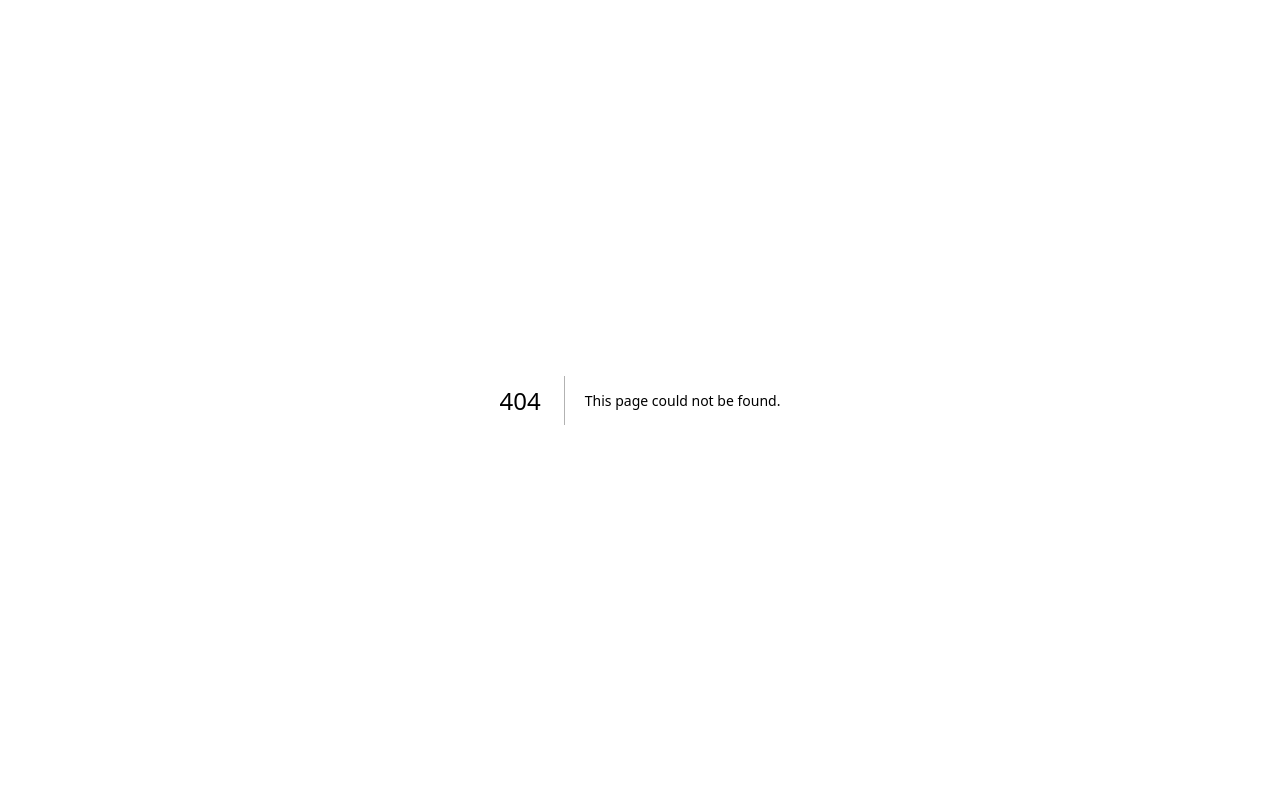
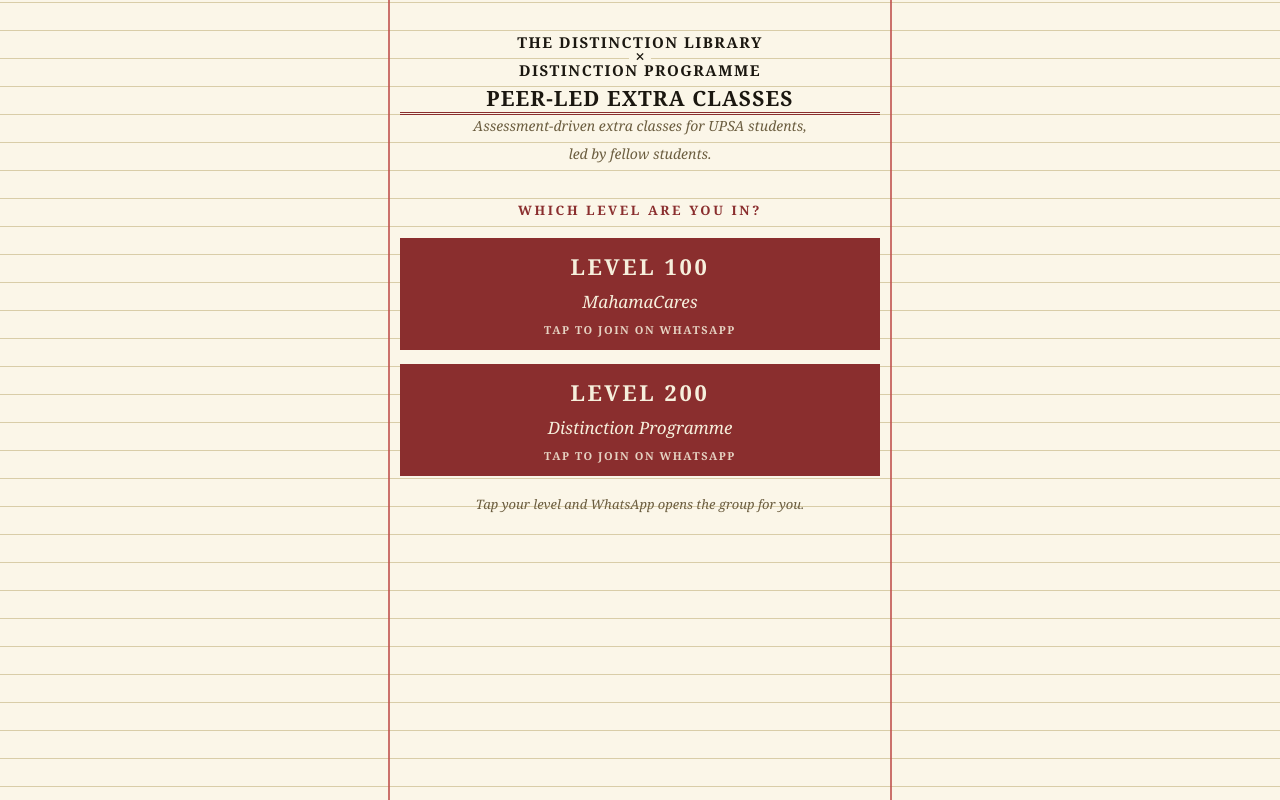
Before and after one commit to johnadamsmahama/distinction-library, a Next.js app: page /join in a window 1280 px wide. Before the commit this address had no page. Built offline with nearby package versions, Linux system fonts and the light colour scheme; a web font is replaced by a local one.

Commit message:
Create page.tsx

```diff
--- /dev/null
+++ b/app/join/page.tsx
@@ -0,0 +1,82 @@
+import type { Metadata } from 'next';
+
+export const metadata: Metadata = {
+  title: 'Join the Distinction Programme',
+  description: 'Peer-led, assessment-driven extra classes for UPSA students. Pick your level and join your WhatsApp group.',
+  openGraph: {
+    title: 'Join the Distinction Programme',
+    description: 'Peer-led, assessment-driven extra classes for UPSA students. Pick your level and join your WhatsApp group.',
+  },
+};
+
+// ---------------------------------------------------------------------------
+// THE TWO WHATSAPP INVITE LINKS. To change a link later, replace it here (it must start with
+// https://chat.whatsapp.com/). If a link is ever removed, that level's button shows "Link coming soon".
+// ---------------------------------------------------------------------------
+const GROUPS = [
+  { level: 'Level 100', name: 'MahamaCares', href: 'https://chat.whatsapp.com/IMXPTiNqWR496u1bOm0Eoz?s=cl&p=a&mlu=4&ilr=4&iam=2' },
+  { level: 'Level 200', name: 'Distinction Programme', href: 'https://chat.whatsapp.com/IbMtGP4aNvY6QGPDUQQDvV?s=cl&p=a&mlu=4&ilr=4&iam=2' },
+];
+
+const isReal = (href: string) => href.startsWith('https://chat.whatsapp.com/');
+
+const JOIN_CSS = `
+.jn-bg{--paper:#FBF6E8;--rule:#D9CDA8;--red:#8A2E2E;--ink:#2A2418;--mut:#8A7A5C;min-height:100vh;background:var(--paper) linear-gradient(transparent 27px,var(--rule) 27px) 0 3px/100% 28px;color:var(--ink);font:15px/28px Georgia,'Times New Roman',serif}
+.jn{position:relative;max-width:560px;margin:0 auto;min-height:100vh;padding:28px 40px 56px}
+.jn::before,.jn::after{content:'';position:absolute;top:0;bottom:0;width:2px;background:#C0504D;opacity:.8;pointer-events:none}
+.jn::before{left:28px}.jn::after{right:28px}
+.jn *{box-sizing:border-box;border-radius:0}
+.jn-hd{position:relative;text-align:center}.jn-hd::after{content:'';position:absolute;left:0;right:0;top:100%;height:4px;border-top:3px double var(--red)}
+.jn-org{position:relative;font-size:15px;font-weight:800;letter-spacing:.1em;text-transform:uppercase;color:#1B1710}
+.jn-x{position:absolute;left:50%;top:28px;transform:translate(-50%,-50%);font-size:18px;line-height:16px;font-weight:700;letter-spacing:0;background:var(--paper);padding:0 6px}
+.jn-title{font:800 21px/28px Georgia,serif;color:#1B1710;text-transform:uppercase;letter-spacing:.05em}
+.jn-sub{text-align:center;font-style:italic;font-size:14px;color:#6B5D3F}
+.jn-ask{margin-top:28px;font-size:13px;font-weight:800;letter-spacing:.2em;text-transform:uppercase;color:var(--red);text-align:center}
+.jn-btn{display:block;height:112px;margin:14px 0;padding:6px 20px;background:var(--red);color:#F6EFDC;text-decoration:none;text-align:center;border:0}
+.jn-btn b{display:block;font:800 22px/44px Georgia,serif;letter-spacing:.12em;text-transform:uppercase}
+.jn-btn span{display:block;font:italic 17px/28px Georgia,serif}
+.jn-btn small{display:block;font-size:11px;line-height:28px;font-weight:700;letter-spacing:.14em;text-transform:uppercase;opacity:.85}
+.jn-btn.off{background:var(--paper);color:var(--mut);border:1px dashed var(--mut);pointer-events:none}
+.jn-fine{margin-top:14px;text-align:center;font-size:13px;font-style:italic;color:#6B5D3F}
+`;
+
+export default function JoinPage() {
+  return (
+    <div className="jn-bg">
+      <style>{JOIN_CSS}</style>
+      <main className="jn">
+        <div className="jn-hd">
+          <p className="jn-org">
+            The Distinction Library<span className="jn-x">×</span>
+            <br />
+            Distinction Programme
+          </p>
+          <h1 className="jn-title">Peer-led extra classes</h1>
+        </div>
+        <p className="jn-sub">
+          Assessment-driven extra classes for UPSA students,
+          <br />
+          led by fellow students.
+        </p>
+
+        <h2 className="jn-ask">Which level are you in?</h2>
+        {GROUPS.map((g) =>
+          isReal(g.href) ? (
+            <a key={g.level} href={g.href} target="_blank" rel="noopener noreferrer" className="jn-btn">
+              <b>{g.level}</b>
+              <span>{g.name}</span>
+              <small>Tap to join on WhatsApp</small>
+            </a>
+          ) : (
+            <div key={g.level} className="jn-btn off" aria-disabled="true">
+              <b>{g.level}</b>
+              <span>{g.name}</span>
+              <small>Link coming soon</small>
+            </div>
+          )
+        )}
+        <p className="jn-fine">Tap your level and WhatsApp opens the group for you.</p>
+      </main>
+    </div>
+  );
+}
```
